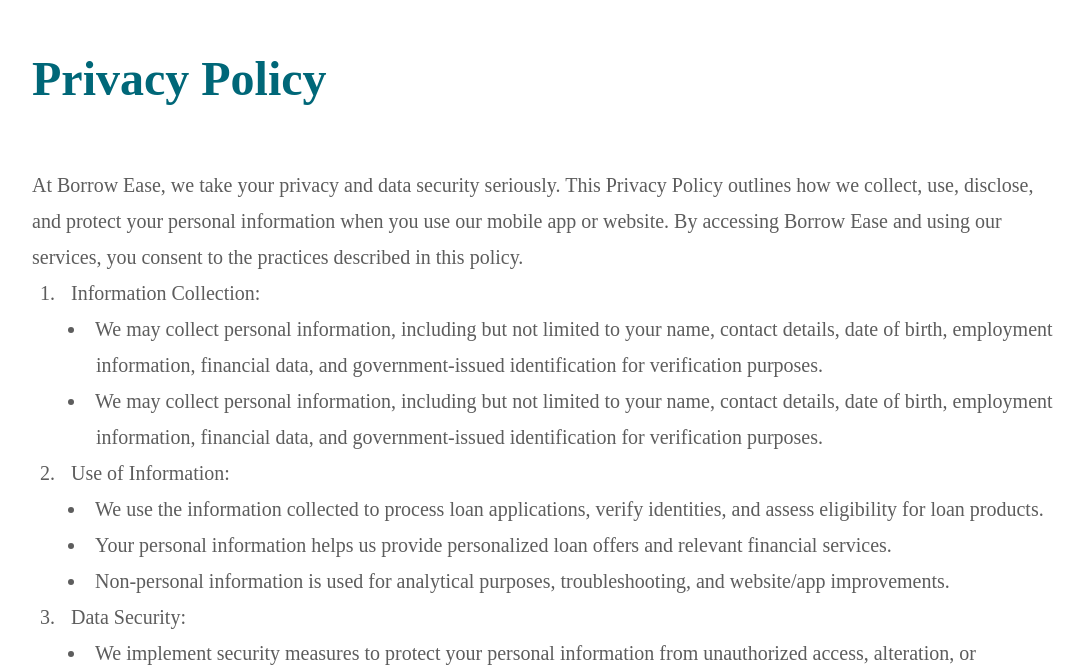
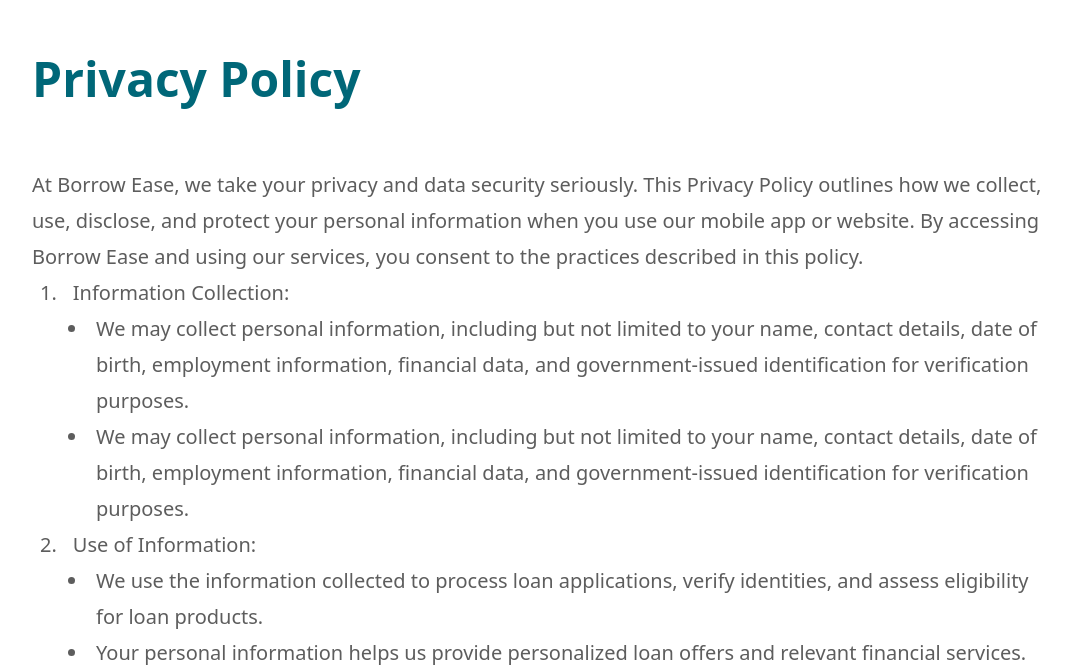
Before and after one commit to Rex-Breeze/Borrow-Ease, a Nuxt app: page /PrivacyPolicy in a window 1280 px wide. Shown: the part 137-804 px from the top of the page, without its empty margins (96-1180 px from the left). Built offline with nearby package versions, Linux system fonts and the light colour scheme.

Commit message:
development

```diff
--- a/assets/css/main.scss
+++ /dev/null
@@ -1,3 +0,0 @@
-body {
-    font-family: Public+Sans;
-}
--- a/nuxt.config.ts
+++ b/nuxt.config.ts
@@ -18,6 +18,4 @@
     '@nuxtjs/tailwindcss',
     'nuxt-icon'
   ],
-
-  css: ["./assets/css/main.scss"],
 })
```
